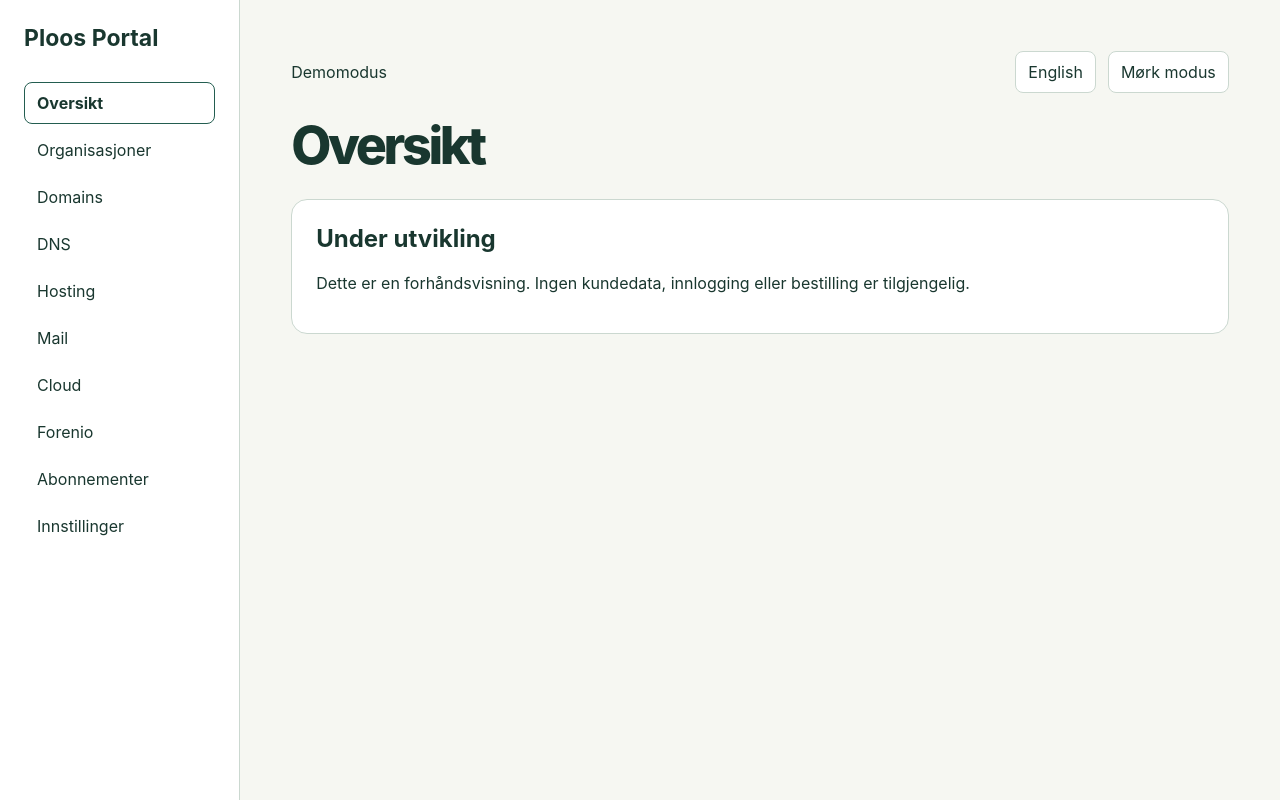
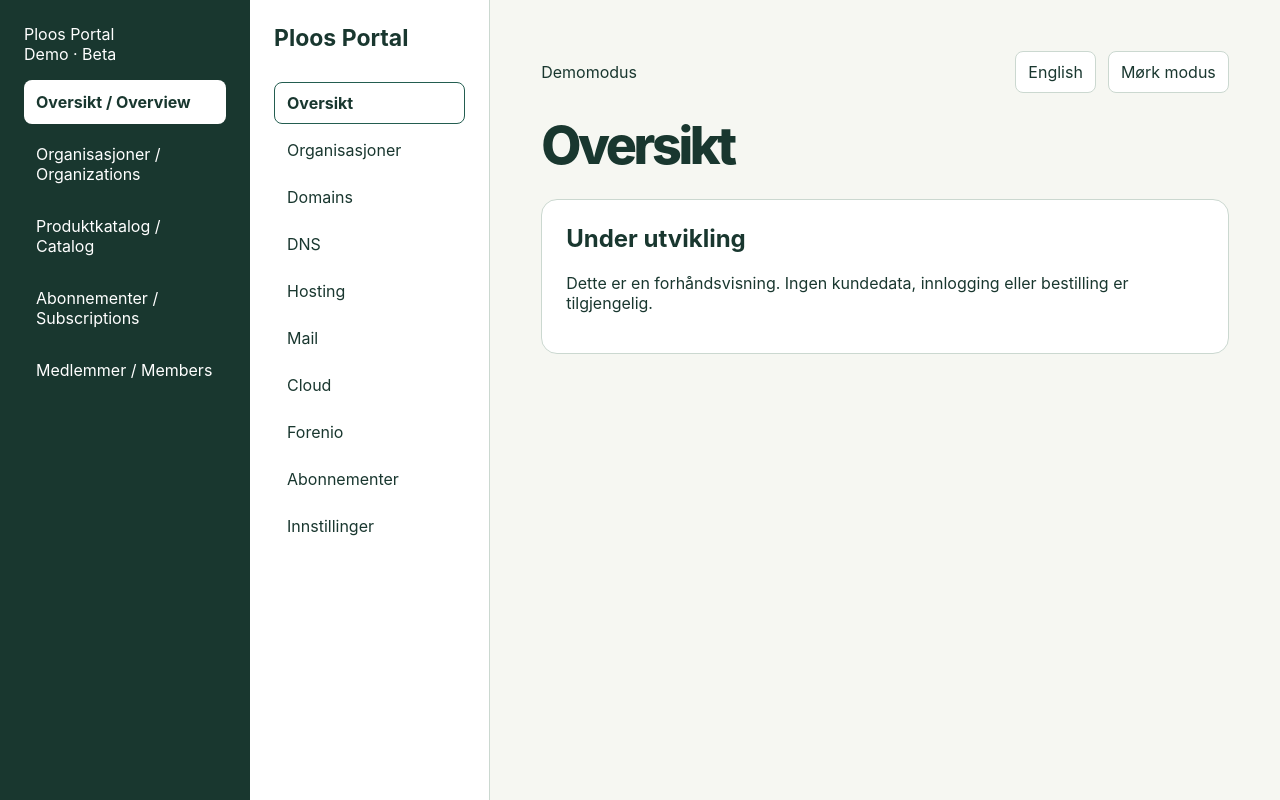
Before and after one commit to Ploos-AS/Ploos-Portal, a SvelteKit app: page /preview in a window 1280 px wide. Built offline with nearby package versions, Linux system fonts and the light colour scheme.

Commit message:
feat: shared preview navigation

```diff
--- /dev/null
+++ b/src/routes/preview/+layout.svelte
@@ -0,0 +1,34 @@
+<script lang="ts">
+  import { page } from '$app/state';
+  let { children } = $props();
+  const links = [
+    { path: '/preview', label: 'Oversikt / Overview' },
+    { path: '/preview/organizations', label: 'Organisasjoner / Organizations' },
+    { path: '/preview/catalog', label: 'Produktkatalog / Catalog' },
+    { path: '/preview/subscriptions', label: 'Abonnementer / Subscriptions' },
+    { path: '/preview/members', label: 'Medlemmer / Members' }
+  ];
+</script>
+<div class="shell">
+  <aside>
+    <a href="/">Ploos Portal</a>
+    <p>Demo · Beta</p>
+    <nav aria-label="Portal navigation">
+      {#each links as link}
+        <a href={link.path} aria-current={page.url.pathname === link.path ? 'page' : undefined}>{link.label}</a>
+      {/each}
+    </nav>
+  </aside>
+  <div class="workspace">{@render children()}</div>
+</div>
+<style>
+  .shell { display: grid; grid-template-columns: 250px minmax(0, 1fr); min-height: 100vh; }
+  aside { padding: 24px; background: #19372f; color: white; }
+  aside a { color: inherit; }
+  nav { display: grid; gap: 8px; }
+  nav a { padding: 12px; border-radius: 8px; text-decoration: none; }
+  nav a[aria-current="page"] { background: #fff; color: #19372f; font-weight: bold; }
+  a:focus-visible { outline: 3px solid #e4b95f; outline-offset: 3px; }
+  .workspace { min-width: 0; }
+  @media (max-width: 700px) { .shell { grid-template-columns: 1fr; } nav { grid-template-columns: repeat(auto-fit, minmax(150px, 1fr)); } }
+</style>
```
